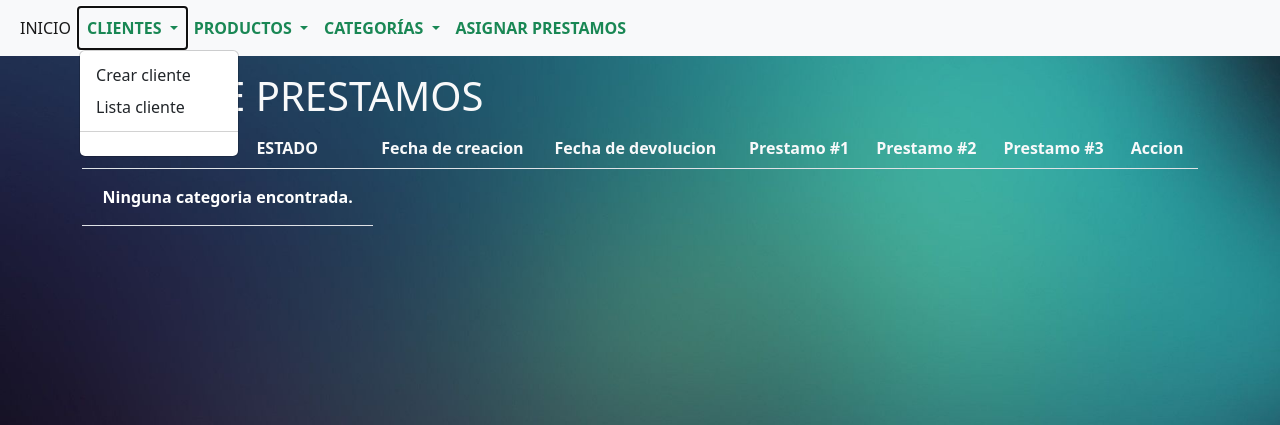
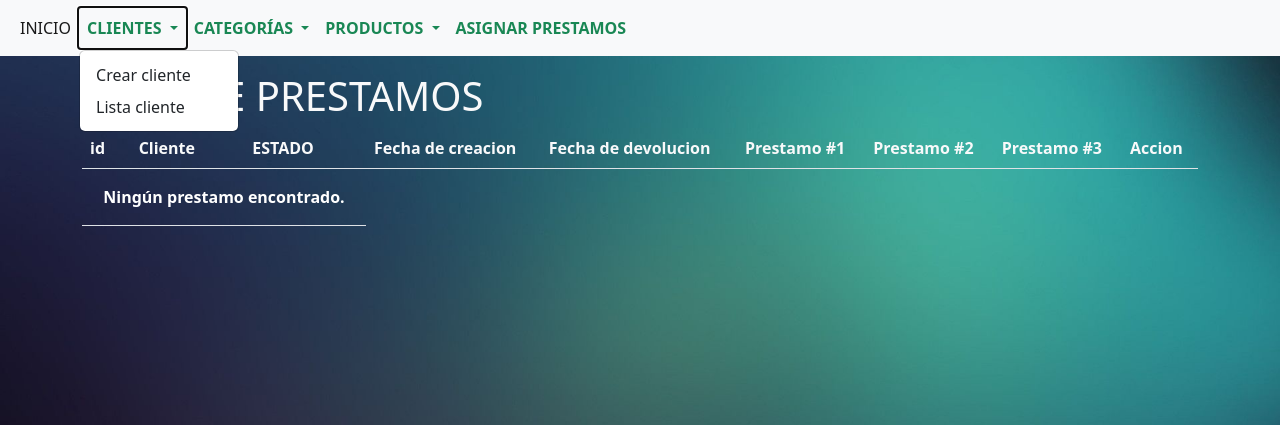
Before and after one commit to garcilazojuancruz95/alpic, a PHP site: page / in a window 1280 px wide, after a click on "CLIENTES". Shown: the top 425 px of the page. Run offline with PHP 8.4, Linux system fonts and the light colour scheme; data that the repository does not hold is empty; some libraries are stand-ins or nearby versions.

Commit message:
Ultimos cambios

```diff
--- a/views/modules/pages/index.views.php
+++ b/views/modules/pages/index.views.php
@@ -60,7 +60,7 @@ date_default_timezone_set('America/Argentina/Buenos_Aires');
 					if (count($lista) == 0) {
 						echo "
 							<tr>
-								<td colspan='3' class='text-center fw-bold py-3'> Ninguna categoria encontrada.</td>
+								<td colspan='3' class='text-center fw-bold py-3'> Ningún prestamo encontrado.</td>
 							</tr>
 						 ";
 					}
--- a/views/modules/pages/listaClientes.views.php
+++ b/views/modules/pages/listaClientes.views.php
@@ -26,7 +26,7 @@
 	</script>
 <?php endif; ?>
 <main class="container mt-3">
-	<h1 class="text-light">LISTA DE Clientes</h1>
+	<h1 class="text-light">LISTA DE CLIENTES</h1>
 	<!-- el contenido de la pagina  -->
 	<?php $listaClientes = ClientesModel::listaCliente();?>
 	<table class="table">
--- a/views/modules/template/header.views.php
+++ b/views/modules/template/header.views.php
@@ -12,7 +12,7 @@
     <link href="https://cdn.jsdelivr.net/npm/bootstrap@5.2.0-beta1/dist/css/bootstrap.min.css" rel="stylesheet" integrity="sha384-0evHe/X+R7YkIZDRvuzKMRqM+OrBnVFBL6DOitfPri4tjfHxaWutUpFmBp4vmVor" crossorigin="anonymous">
     <link rel="stylesheet" href="https://cdnjs.cloudflare.com/ajax/libs/font-awesome/5.9.0/css/all.min.css" integrity="sha512-q3eWabyZPc1XTCmF+8/LuE1ozpg5xxn7iO89yfSOd5/oKvyqLngoNGsx8jq92Y8eXJ/IRxQbEC+FGSYxtk2oiw==" crossorigin="anonymous" referrerpolicy="no-referrer" />
     <script src="//cdn.jsdelivr.net/npm/sweetalert2@11"></script>
-	<title>Document</title>
+	<title>ALPIC</title>
 </head>
 <script>
   const tooltipTriggerList = document.querySelectorAll('[data-bs-toggle="tooltip"]')
@@ -38,8 +38,15 @@ const tooltipList = [...tooltipTriggerList].map(tooltipTriggerEl => new bootstra
           <ul class="dropdown-menu" aria-labelledby="navbarDropdown">
             <li><a class="dropdown-item" href="/crearCliente">Crear cliente</a></li>
             <li><a class="dropdown-item" href="/listaClientes">Lista cliente</a></li>
-            <li><hr class="dropdown-divider"></li>
-            <li><a class="dropdown-item" href="#"></a></li>
+          </ul>
+        </li>
+        <li class="nav-item dropdown">
+          <a class="nav-link dropdown-toggle text-success fw-semibold" href="#" id="navbarDropdown" role="button" data-bs-toggle="dropdown" aria-expanded="false">
+            CATEGORÍAS
+          </a>
+          <ul class="dropdown-menu" aria-labelledby="navbarDropdown">
+            <li><a class="dropdown-item" href="/crearCategoria">Crear categoría</a></li>
+            <li><a class="dropdown-item" href="/listaCategorias">Lista de Categorias</a></li>
           </ul>
         </li>
         <li class="nav-item dropdown">
@@ -49,15 +56,6 @@ const tooltipList = [...tooltipTriggerList].map(tooltipTriggerEl => new bootstra
           <ul class="dropdown-menu" aria-labelledby="navbarDropdown">
             <li><a class="dropdown-item" href="/crearProducto">Crear producto</a></li>
             <li><a class="dropdown-item" href="/listaProductos">Lista de producto</a></li>
-          </ul>
-        </li>
-        <li class="nav-item dropdown">
-          <a class="nav-link dropdown-toggle text-success fw-semibold" href="#" id="navbarDropdown" role="button" data-bs-toggle="dropdown" aria-expanded="false">
-            CATEGORÍAS
-          </a>
-          <ul class="dropdown-menu" aria-labelledby="navbarDropdown">
-            <li><a class="dropdown-item" href="/crearCategoria">Crear categoría</a></li>
-            <li><a class="dropdown-item" href="/listaCategorias">Lista de Categorias</a></li>
           </ul>
         </li>
         <li class="nav-item">
```
Also changed, not shown: controller/productosController.php (+0 -10 lines).
